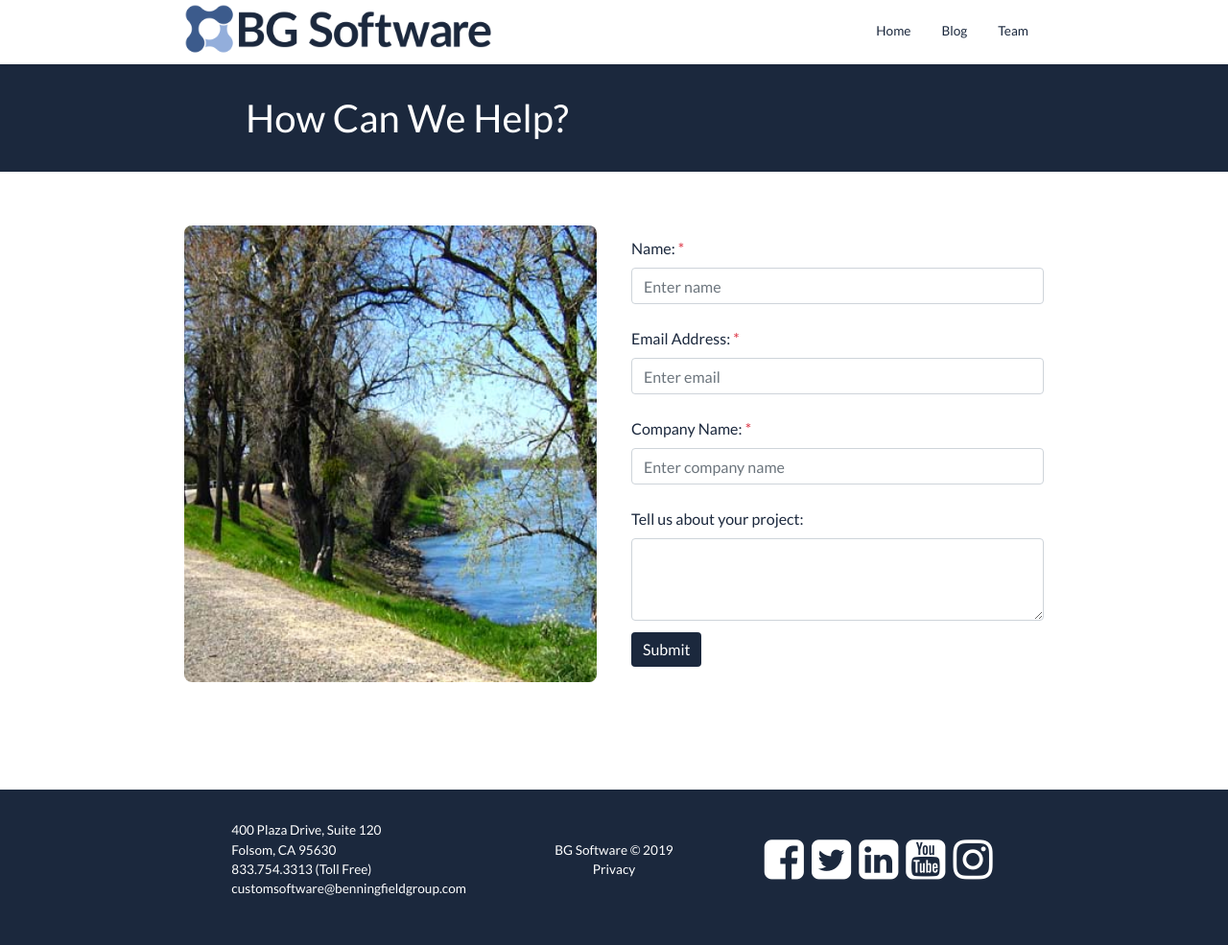
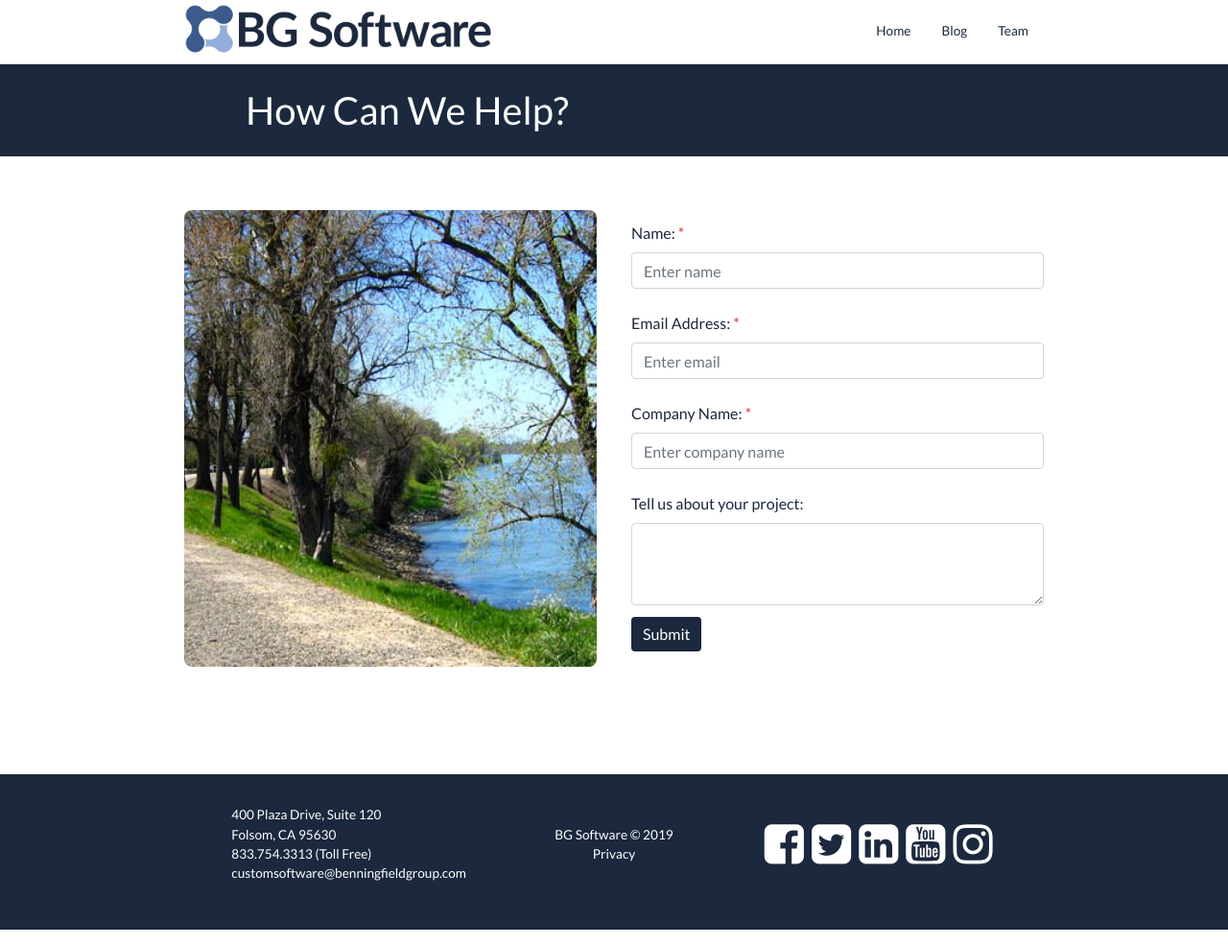
Before and after one commit to bgsoftware/company-site, a Jekyll site: the page built from contact-form.html, in a window 1280 px wide. Shown: the whole page at 96% size. Built offline with Jekyll 4.4.1, drawn with Linux system fonts in a browser that asks for light colours; comment, search, counter and statistics services are not loaded.

Commit message:
Shorten header in _sass/components/_header.scss

```diff
--- a/_sass/components/_header.scss
+++ b/_sass/components/_header.scss
@@ -1,5 +1,5 @@
 .header {
-  height: 7rem;
+  height: 6rem;
   padding-left: 1rem;
   padding-right: 1rem;
 }
```
